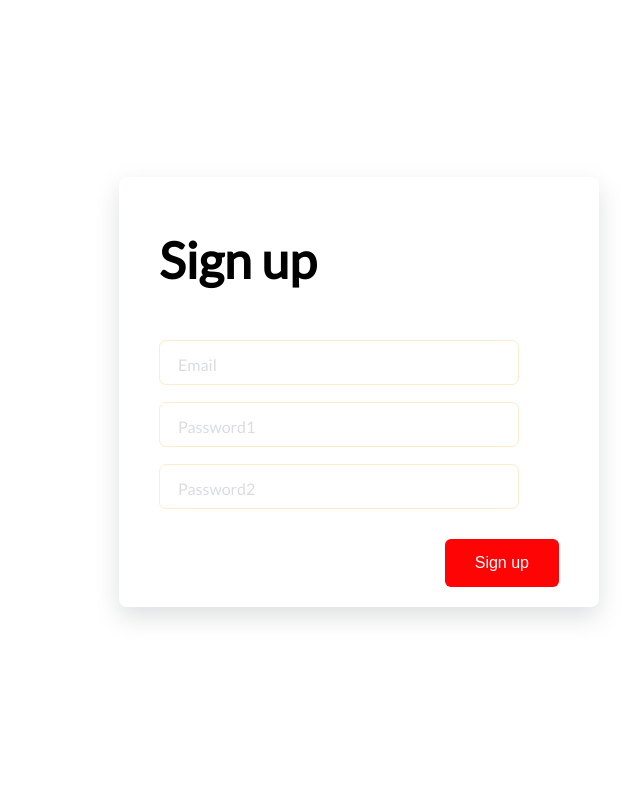
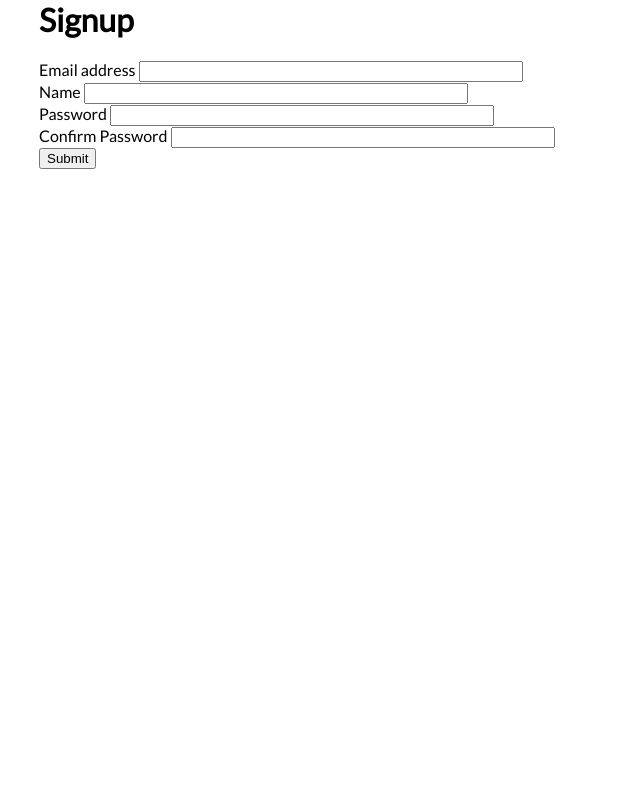
Before and after one commit to weeraphat2/project-comdev1, a Flask app: page /signup in a window 1280 px wide. Shown: the whole page, without its empty margins (281-921 px from the left). Run offline with Flask 2, Linux system fonts and the light colour scheme.

Commit message:
Edit file signup by Nanthana

```diff
--- a/templates/signup.html
+++ b/templates/signup.html
@@ -1,29 +1,51 @@
-<form method="POST" action="/login"></form>
 <head>
 <meta name=viewport content="width=device-width, initial-scale=1"></head>
-    <div class="signupFrm">
-        <form action="" class="form">
-          <h1 class="title">Sign up</h1>
 
-          <div class="inputContainer">
-            <input type="text" class="input" placeholder="a">
-            <label for="" class="label">Email</label>
-          </div>
 
-          <div class="inputContainer">
-            <input type="text" class="input" placeholder="a">
-            <label for="" class="label">Password1</label>
-          </div>
+<div class="container-lg" style="margin-left: 25%; margin-right: 25%; margin-bottom: 10px;">
+  <h1>Signup</h1>
+  <form method="POST" action="/login">
+      <div class="mb-3">
+          <label for="email" class="form-label">Email address</label>
+          <input type="email"
+          class="form-control"
+          id="email"
+          placeholder="name@example.com"
+          name="email"
+          aria-describedby="emailHelp"
+          style="width: 60%;">
+      </div>
+      <div class="mb-3">
+          <label for="name" class="form-label">Name</label>
+          <input type="text"
+          class="form-control"
+          id="name"
+          placeholder="enter youname"
+          name="name"
+          style="width: 60%;">
+      </div>
+      <div class="mb-3">
+          <label for="password1" class="form-label">Password</label>
+          <input type="password"
+          class="form-control"
+          id="password1"
+          placeholder="enter password"
+          name="password1"
+          style="width: 60%;">
+      </div>
+      <div class="mb-3">
+          <label for="password2" class="form-label">Confirm Password</label>
+          <input type="password"
+          class="form-control"
+          id="password2"
+          placeholder="confirm password"
+          name="password2"
+          style="width: 60%;">
+      </div>
+      <button type="submit" class="btn btn-primary" href="login.html">Submit</button>
+    </form>
+</div>
 
-          <div class="inputContainer">
-            <input type="text" class="input" placeholder="a">
-            <label for="" class="label">Password2</label>
-          </div>
-
-          <input type="submit" class="submitBtn" value="Sign up">
-
-        </form>
-      </div>
 
 <style type="text/css">
 @import url('https://fonts.googleapis.com/css2?family=Lato&display=swap');
```
